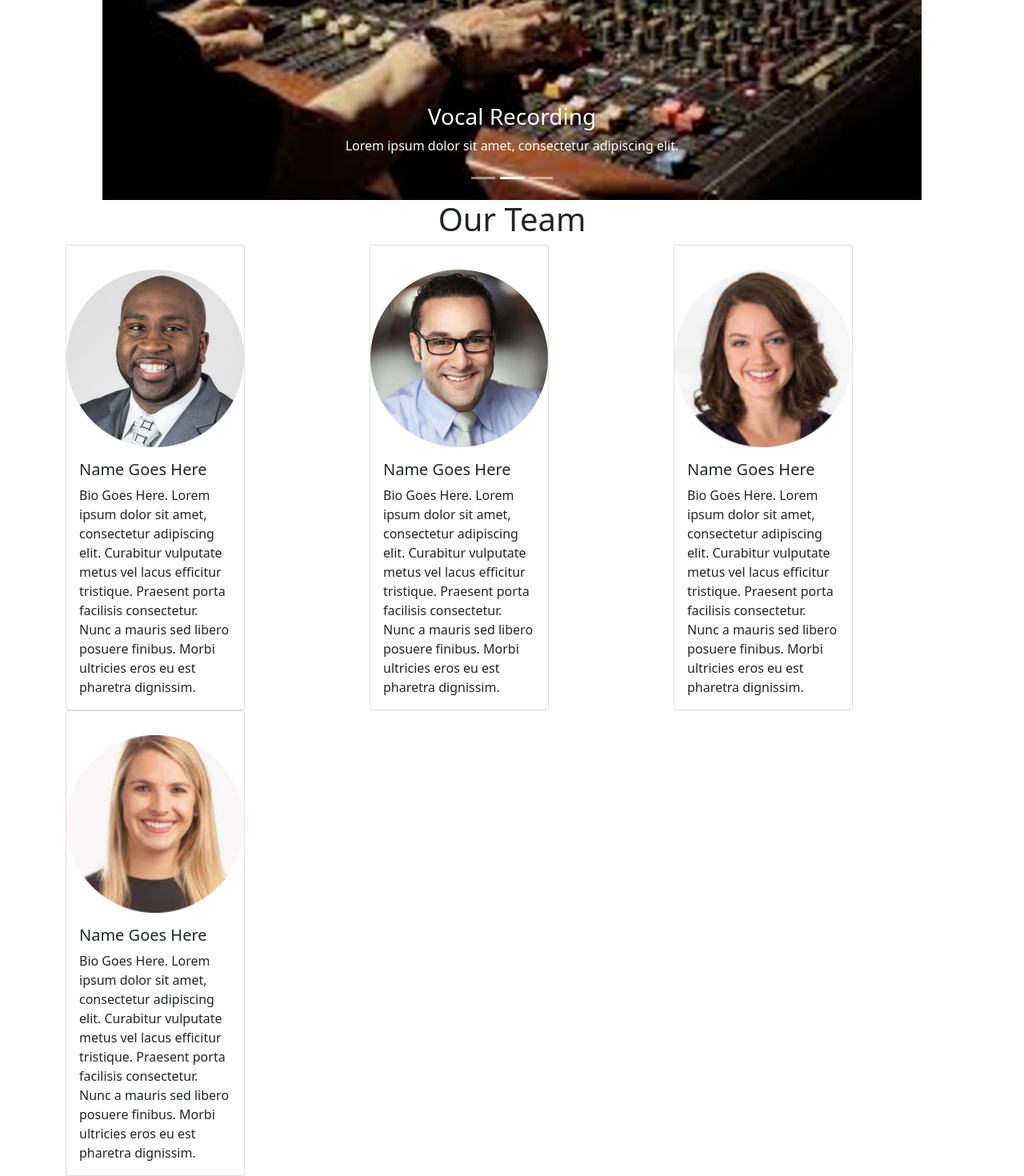
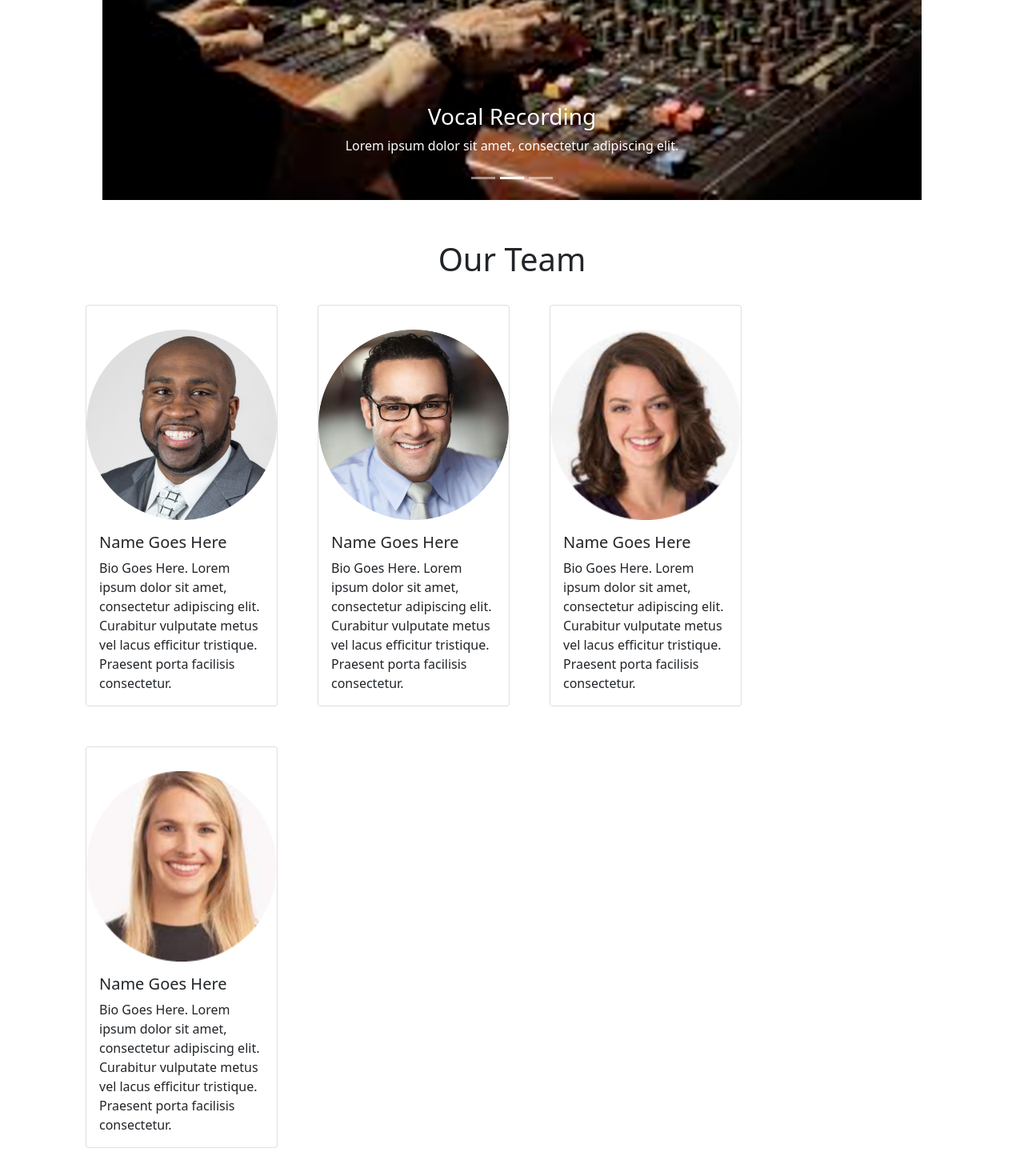
Before and after one commit to mwallis5110/Music_Portfolio, a React (Create React App) app: page / in a window 1280 px wide. Shown: the part 1975-3445 px from the top of the page at 80% size. Built offline with nearby package versions, Linux system fonts and the light colour scheme.

Commit message:
Basic bio cards are done

```diff
--- a/src/pages/bio/bio.js
+++ b/src/pages/bio/bio.js
@@ -4,7 +4,6 @@ import Row from 'react-bootstrap/Row';
 import Col from 'react-bootstrap/Col';
 import Card from "react-bootstrap/Card";
 import CardImg from 'react-bootstrap/CardImg';
-
 
 import Headshot1 from '../../assets/headshot1.png';
 import Headshot2 from "../../assets/headshot2.png";
@@ -15,24 +14,32 @@ import './bio.css';
 
 export default function Bio() {
     return (
-      <div className='container'>
+      <div className="container" style={{
+        marginTop: '50px',
+      }}>
         <h1 className="team">Our Team</h1>
         <Row>
-          <Col sm={12} lg={6} xl={4}>
-            <Card style={{ width: "14rem" }}>
-              <Card.Img
-                width="100%"
-                src={Headshot1}
-                alt="_____'s headshot"
-              />
+          <Col
+            sm={12}
+            lg={6}
+            xl={4}
+            style={{
+              width: "15rem",
+              margin: "25px",
+            }}
+          >
+            <Card
+              style={{
+                width: "15rem",
+              }}
+            >
+              <Card.Img width="100%" src={Headshot1} alt="_____'s headshot" />
               <Card.Body>
                 <Card.Title>Name Goes Here</Card.Title>
                 <Card.Text>
                   Bio Goes Here. Lorem ipsum dolor sit amet, consectetur
                   adipiscing elit. Curabitur vulputate metus vel lacus efficitur
-                  tristique. Praesent porta facilisis consectetur. Nunc a mauris
-                  sed libero posuere finibus. Morbi ultricies eros eu est
-                  pharetra dignissim.
+                  tristique. Praesent porta facilisis consectetur.
                 </Card.Text>
                 {/* <Card.Link href=' '> */}
 
@@ -41,8 +48,20 @@ export default function Bio() {
             </Card>
           </Col>
 
-          <Col sm={12} lg={6} xl={4}>
-            <Card style={{ width: "14rem" }}>
+          <Col
+            sm={12}
+            lg={6}
+            xl={4}
+            style={{
+              width: "15rem",
+              margin: "25px",
+            }}
+          >
+            <Card
+              style={{
+                width: "15rem",
+              }}
+            >
               <CardImg
                 top
                 width="100%"
@@ -54,9 +73,7 @@ export default function Bio() {
                 <Card.Text>
                   Bio Goes Here. Lorem ipsum dolor sit amet, consectetur
                   adipiscing elit. Curabitur vulputate metus vel lacus efficitur
-                  tristique. Praesent porta facilisis consectetur. Nunc a mauris
-                  sed libero posuere finibus. Morbi ultricies eros eu est
-                  pharetra dignissim.
+                  tristique. Praesent porta facilisis consectetur.
                 </Card.Text>
                 {/* <Card.Link href=' '> */}
 
@@ -65,8 +82,20 @@ export default function Bio() {
             </Card>
           </Col>
 
-          <Col sm={12} lg={6} xl={4}>
-            <Card style={{ width: "14rem" }}>
+          <Col
+            sm={12}
+            lg={6}
+            xl={4}
+            style={{
+              width: "15rem",
+              margin: "25px",
+            }}
+          >
+            <Card
+              style={{
+                width: "15rem",
+              }}
+            >
               <CardImg
                 top
                 width="100%"
@@ -78,9 +107,7 @@ export default function Bio() {
                 <Card.Text>
                   Bio Goes Here. Lorem ipsum dolor sit amet, consectetur
                   adipiscing elit. Curabitur vulputate metus vel lacus efficitur
-                  tristique. Praesent porta facilisis consectetur. Nunc a mauris
-                  sed libero posuere finibus. Morbi ultricies eros eu est
-                  pharetra dignissim.
+                  tristique. Praesent porta facilisis consectetur.
                 </Card.Text>
                 {/* <Card.Link href=' '> */}
 
@@ -89,8 +116,20 @@ export default function Bio() {
             </Card>
           </Col>
 
-          <Col sm={12} lg={6} xl={4}>
-            <Card style={{ width: "14rem" }}>
+          <Col
+            sm={12}
+            lg={6}
+            xl={4}
+            style={{
+              width: "15rem",
+              margin: "25px",
+            }}
+          >
+            <Card
+              style={{
+                width: "15rem",
+              }}
+            >
               <CardImg
                 top
                 width="100%"
@@ -102,9 +141,7 @@ export default function Bio() {
                 <Card.Text>
                   Bio Goes Here. Lorem ipsum dolor sit amet, consectetur
                   adipiscing elit. Curabitur vulputate metus vel lacus efficitur
-                  tristique. Praesent porta facilisis consectetur. Nunc a mauris
-                  sed libero posuere finibus. Morbi ultricies eros eu est
-                  pharetra dignissim.
+                  tristique. Praesent porta facilisis consectetur.
                 </Card.Text>
                 {/* <Card.Link href=' '> */}
 
--- a/src/pages/services/services.js
+++ b/src/pages/services/services.js
@@ -1,7 +1,7 @@
 import React from "react";
 import Carousel from 'react-bootstrap/Carousel';
 import Mixing from '../../assets/mixing.png';
-import Recording from "../../assets/recording.png";
+// import Recording from "../../assets/recording.png";
 import General from "../../assets/general2.png";
 
 import "bootstrap/dist/css/bootstrap.min.css";
```
Also changed, not shown: src/pages/bio/bio.css (line endings or trailing spaces).
